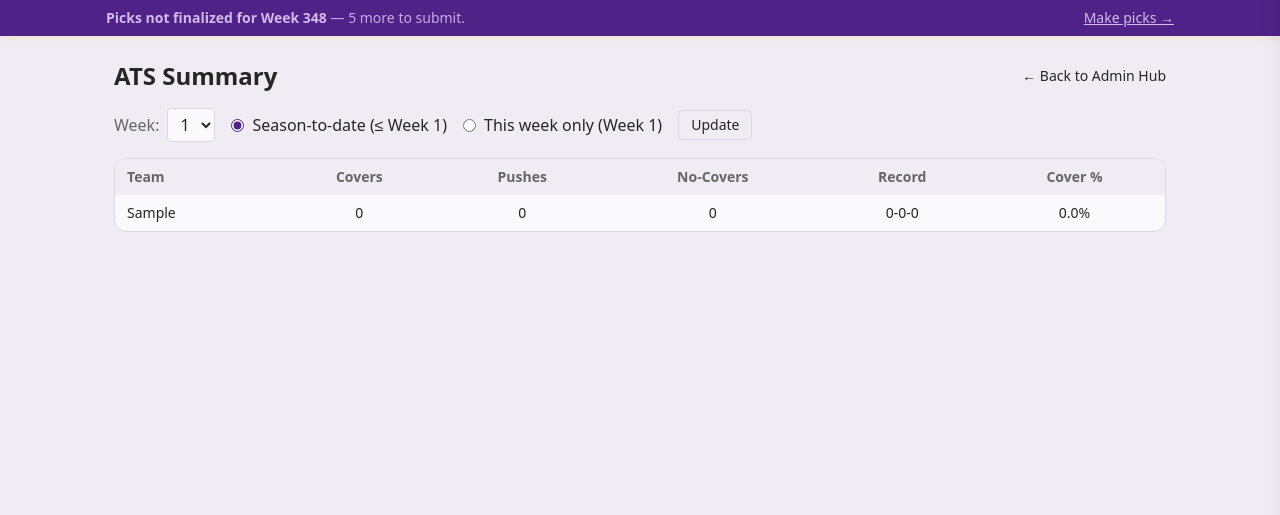
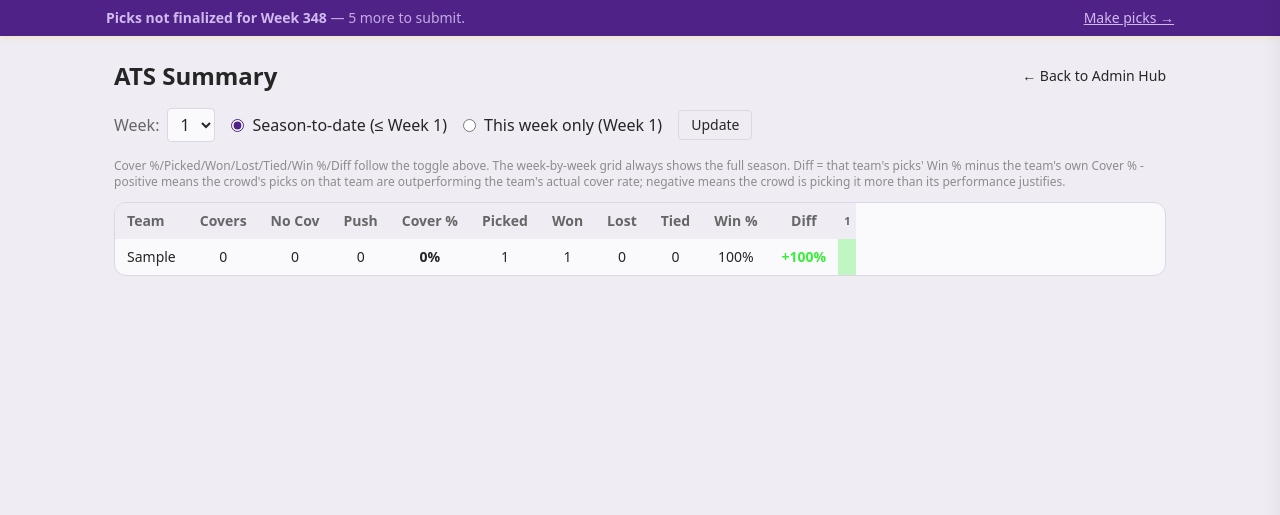
Before and after one commit to crops004/supercontest, a Flask app: page /admin/ats in a window 1280 px wide. Shown: the part 57-572 px from the top of the page. Run offline with Flask 3, Linux system fonts and the light colour scheme; a user stored in the database is signed in; tables that the repository leaves empty hold one stand-in row (values such as "Sample post"); style sheets or scripts are compiled from the project's sources; some web fonts are replaced.

Commit message:
feat(admin): extend ATS Summary with pick stats + add Matchup Breakdown page
Recreates the stats Joe used to track in Excel: ATS Summary now shows, per
team, how often they've been picked and how those picks fared (Won/Lost/
Tied, Win %) alongside their own Covers/Cover %, plus a Diff column (picks'
Win % vs the team's actual Cover %) and a week-by-week cover/no-cover/push/
bye grid for spotting hot and cold teams. Sorted by Cover % descending.

New Matchup Breakdown page (admin-only for now, easy to open up later):
for a selected week, each game's two teams side by side with season
cover % and how many people have picked each one so far this week.

```diff
--- a/app/admin/routes.py
+++ b/app/admin/routes.py
@@ -6,7 +6,7 @@ from flask_login import login_required
 from datetime import datetime, timezone
 from zoneinfo import ZoneInfo
 from collections import defaultdict, OrderedDict
-from typing import List, Dict
+from typing import List, Dict, Tuple
 
 from app.extensions import db
 from app.models import Game, Pick, User, TeamGameATS
@@ -517,10 +517,55 @@ def ats_summary():
     q = q.group_by(TeamGameATS.team).order_by(TeamGameATS.team.asc())
     ats_rows = q.all()
 
+    # How each user's picks on a team actually did, same scope as above -
+    # only picks on games that have been graded (ats_result is set).
+    pick_q = (
+        db.session.query(Pick.chosen_team.label("team"), TeamGameATS.ats_result.label("ats_result"))
+        .join(Game, Pick.game_id == Game.id)
+        .join(
+            TeamGameATS,
+            db.and_(TeamGameATS.game_id == Pick.game_id, TeamGameATS.team == Pick.chosen_team),
+        )
+        .filter(Game.season_id == current_season_id(), TeamGameATS.ats_result.isnot(None))
+    )
+    if ats_scope == "week":
+        pick_q = pick_q.filter(Game.week == selected_week)
+    else:
+        pick_q = pick_q.filter(Game.week != None, Game.week <= selected_week)
+
+    pick_stats: Dict[str, Dict[str, int]] = defaultdict(lambda: {"picked": 0, "won": 0, "lost": 0, "tied": 0})
+    for team, result in pick_q.all():
+        s = pick_stats[team]
+        s["picked"] += 1
+        if result == "COVER":
+            s["won"] += 1
+        elif result == "NO_COVER":
+            s["lost"] += 1
+        elif result == "PUSH":
+            s["tied"] += 1
+
+    # Week-by-week cover/no-cover/push/bye grid, always the full season
+    # regardless of the season-vs-week toggle above.
+    grid_rows = (
+        db.session.query(TeamGameATS.team, Game.week, TeamGameATS.ats_result)
+        .join(Game, TeamGameATS.game_id == Game.id)
+        .filter(Game.season_id == current_season_id())
+        .all()
+    )
+    grid: Dict[str, Dict[int, str]] = defaultdict(dict)
+    for team, wk, result in grid_rows:
+        grid[team][wk] = result or "PENDING"
+    all_weeks = list(range(1, max(weeks) + 1)) if weeks and max(weeks) > 0 else []
+
     ats_summary = []
     for r in ats_rows:
         total = (r.covers or 0) + (r.pushes or 0) + (r.nocovers or 0)
         pct = (float(r.covers) / total * 100.0) if total else 0.0
+        ps = pick_stats.get(r.team, {"picked": 0, "won": 0, "lost": 0, "tied": 0})
+        picked = ps["picked"]
+        win_pct = ((ps["won"] + ps["tied"] * 0.5) / picked * 100.0) if picked else None
+        diff = (win_pct - pct) if win_pct is not None else None
+        team_weeks = grid.get(r.team, {})
         ats_summary.append({
             "team": r.team,
             "covers": int(r.covers or 0),
@@ -529,7 +574,16 @@ def ats_summary():
             "total": total,
             "pct": pct,
             "record": f"{int(r.covers or 0)}-{int(r.nocovers or 0)}-{int(r.pushes or 0)}",
+            "picked": picked,
+            "won": ps["won"],
+            "lost": ps["lost"],
+            "tied": ps["tied"],
+            "win_pct": win_pct,
+            "diff": diff,
+            "weekly": [{"week": w, "status": team_weeks.get(w, "BYE")} for w in all_weeks],
         })
+
+    ats_summary.sort(key=lambda r: -r["pct"])
 
     return render_template(
         "ats.html",
@@ -537,6 +591,83 @@ def ats_summary():
         selected_week=selected_week,
         ats_scope=ats_scope,
         ats_summary=ats_summary,
+        all_weeks=all_weeks,
+    )
+
+
+# ------------------------------------------------------------
+# MATCHUP BREAKDOWN PAGE (game-by-game cover% + this week's pick counts)
+# ------------------------------------------------------------
+@bp.get("/matchup-breakdown")
+@login_required
+def matchup_breakdown():
+    season_id = current_season_id()
+
+    week_rows = (
+        db.session.query(Game.week)
+        .filter(Game.season_id == season_id)
+        .distinct()
+        .order_by(Game.week.asc())
+        .all()
+    )
+    weeks: List[int] = [w for (w,) in week_rows] or [0]
+    current_wk = current_week_number()
+    selected_week = request.args.get("week", type=int)
+    if selected_week is None:
+        selected_week = current_wk if current_wk in weeks else (weeks[-1] if weeks else 0)
+    elif selected_week not in weeks and weeks:
+        selected_week = weeks[-1]
+
+    # Each team's season-to-date cover % through the selected week.
+    covers = db.func.sum(db.case((TeamGameATS.ats_result == 'COVER', 1), else_=0))
+    pushes = db.func.sum(db.case((TeamGameATS.ats_result == 'PUSH', 1), else_=0))
+    nocovs = db.func.sum(db.case((TeamGameATS.ats_result == 'NO_COVER', 1), else_=0))
+    cover_rows = (
+        db.session.query(TeamGameATS.team, covers, pushes, nocovs)
+        .join(Game, TeamGameATS.game_id == Game.id)
+        .filter(Game.season_id == season_id, Game.week != None, Game.week <= selected_week)
+        .group_by(TeamGameATS.team)
+        .all()
+    )
+    cover_pct_by_team: Dict[str, float] = {}
+    for team, c, p, n in cover_rows:
+        total = (c or 0) + (p or 0) + (n or 0)
+        if total:
+            cover_pct_by_team[team] = float(c) / total * 100.0
+
+    # How many users have picked each team, for THIS week specifically.
+    pick_count_rows = (
+        db.session.query(Pick.game_id, Pick.chosen_team, db.func.count(Pick.id))
+        .join(Game, Pick.game_id == Game.id)
+        .filter(Game.week == selected_week, Game.season_id == season_id)
+        .group_by(Pick.game_id, Pick.chosen_team)
+        .all()
+    )
+    pick_counts: Dict[Tuple[int, str], int] = {(gid, team): cnt for gid, team, cnt in pick_count_rows}
+
+    games = (
+        Game.query.filter_by(week=selected_week, season_id=season_id)
+        .order_by(Game.kickoff_at.asc())
+        .all()
+    )
+    matchups = [{
+        "game_id": g.id,
+        "kickoff_at": g.kickoff_at,
+        "away_team": g.away_team,
+        "home_team": g.home_team,
+        "spread_away": g.spread_away,
+        "spread_home": g.spread_home,
+        "away_cover_pct": cover_pct_by_team.get(g.away_team),
+        "home_cover_pct": cover_pct_by_team.get(g.home_team),
+        "away_picked": pick_counts.get((g.id, g.away_team), 0),
+        "home_picked": pick_counts.get((g.id, g.home_team), 0),
+    } for g in games]
+
+    return render_template(
+        "matchup_breakdown.html",
+        weeks=weeks,
+        selected_week=selected_week,
+        matchups=matchups,
     )
 
 
--- a/app/admin/templates/ats.html
+++ b/app/admin/templates/ats.html
@@ -28,31 +28,67 @@
     <button class="px-3 py-1 rounded border border-border bg-background hover:opacity-90 text-sm">Update</button>
   </form>
 
+  <p class="text-xs text-copy-lighter mb-3">
+    Cover %/Picked/Won/Lost/Tied/Win %/Diff follow the toggle above. The week-by-week grid always shows the full season.
+    Diff = that team's picks' Win % minus the team's own Cover % - positive means the crowd's picks on that team are
+    outperforming the team's actual cover rate; negative means the crowd is picking it more than its performance justifies.
+  </p>
+
   <div class="overflow-x-auto rounded-xl border border-border bg-foreground">
-    <table class="min-w-full text-sm">
+    <table class="text-sm">
       <thead class="bg-background text-copy-light">
         <tr>
-          <th class="px-3 py-2 text-left font-semibold">Team</th>
+          <th class="px-3 py-2 text-left font-semibold whitespace-nowrap">Team</th>
           <th class="px-3 py-2 text-center font-semibold">Covers</th>
-          <th class="px-3 py-2 text-center font-semibold">Pushes</th>
-          <th class="px-3 py-2 text-center font-semibold">No-Covers</th>
-          <th class="px-3 py-2 text-center font-semibold">Record</th>
+          <th class="px-3 py-2 text-center font-semibold">No Cov</th>
+          <th class="px-3 py-2 text-center font-semibold">Push</th>
           <th class="px-3 py-2 text-center font-semibold">Cover %</th>
+          <th class="px-3 py-2 text-center font-semibold">Picked</th>
+          <th class="px-3 py-2 text-center font-semibold">Won</th>
+          <th class="px-3 py-2 text-center font-semibold">Lost</th>
+          <th class="px-3 py-2 text-center font-semibold">Tied</th>
+          <th class="px-3 py-2 text-center font-semibold">Win %</th>
+          <th class="px-3 py-2 text-center font-semibold">Diff</th>
+          {% for w in all_weeks %}
+            <th class="px-1.5 py-2 text-center font-semibold text-[11px]">{{ w }}</th>
+          {% endfor %}
         </tr>
       </thead>
       <tbody class="divide-y divide-border">
         {% for row in ats_summary %}
         <tr class="hover:bg-background/60">
-          <td class="px-3 py-2">{{ row.team }}</td>
+          <td class="px-3 py-2 whitespace-nowrap">{{ row.team }}</td>
           <td class="px-3 py-2 text-center">{{ row.covers }}</td>
+          <td class="px-3 py-2 text-center">{{ row.nocovers }}</td>
           <td class="px-3 py-2 text-center">{{ row.pushes }}</td>
-          <td class="px-3 py-2 text-center">{{ row.nocovers }}</td>
-          <td class="px-3 py-2 text-center">{{ row.record }}</td>
-          <td class="px-3 py-2 text-center">{{ '%.1f%%' % row.pct }}</td>
+          <td class="px-3 py-2 text-center font-semibold">{{ '%.0f%%' % row.pct }}</td>
+          <td class="px-3 py-2 text-center">{{ row.picked }}</td>
+          <td class="px-3 py-2 text-center">{{ row.won }}</td>
+          <td class="px-3 py-2 text-center">{{ row.lost }}</td>
+          <td class="px-3 py-2 text-center">{{ row.tied }}</td>
+          <td class="px-3 py-2 text-center">
+            {{ '%.0f%%' % row.win_pct if row.win_pct is not none else '—' }}
+          </td>
+          <td class="px-3 py-2 text-center font-semibold {{ 'text-success' if row.diff and row.diff > 0 else ('text-error' if row.diff and row.diff < 0 else '') }}">
+            {{ '%+.0f%%' % row.diff if row.diff is not none else '—' }}
+          </td>
+          {% for cell in row.weekly %}
+            {% if cell.status == 'COVER' %}
+              <td class="px-1 py-2 text-center bg-success/30" title="Week {{ cell.week }}: covered"></td>
+            {% elif cell.status == 'NO_COVER' %}
+              <td class="px-1 py-2 text-center bg-error/30" title="Week {{ cell.week }}: no cover"></td>
+            {% elif cell.status == 'PUSH' %}
+              <td class="px-1 py-2 text-center bg-warning/30" title="Week {{ cell.week }}: push"></td>
+            {% elif cell.status == 'PENDING' %}
+              <td class="px-1 py-2 text-center text-copy-lighter" title="Week {{ cell.week }}: not graded yet">·</td>
+            {% else %}
+              <td class="px-1 py-2 text-center text-copy-lighter" title="Week {{ cell.week }}: bye"></td>
+            {% endif %}
+          {% endfor %}
         </tr>
         {% else %}
         <tr>
-          <td colspan="6" class="px-3 py-3 text-copy-light">No ATS data.</td>
+          <td colspan="{{ 11 + all_weeks|length }}" class="px-3 py-3 text-copy-light">No ATS data.</td>
         </tr>
         {% endfor %}
       </tbody>
```
Also changed, not shown: app/admin/templates/admin_panel.html (+7 -1 lines), app/admin/templates/matchup_breakdown.html (added, +53 -0 lines).
